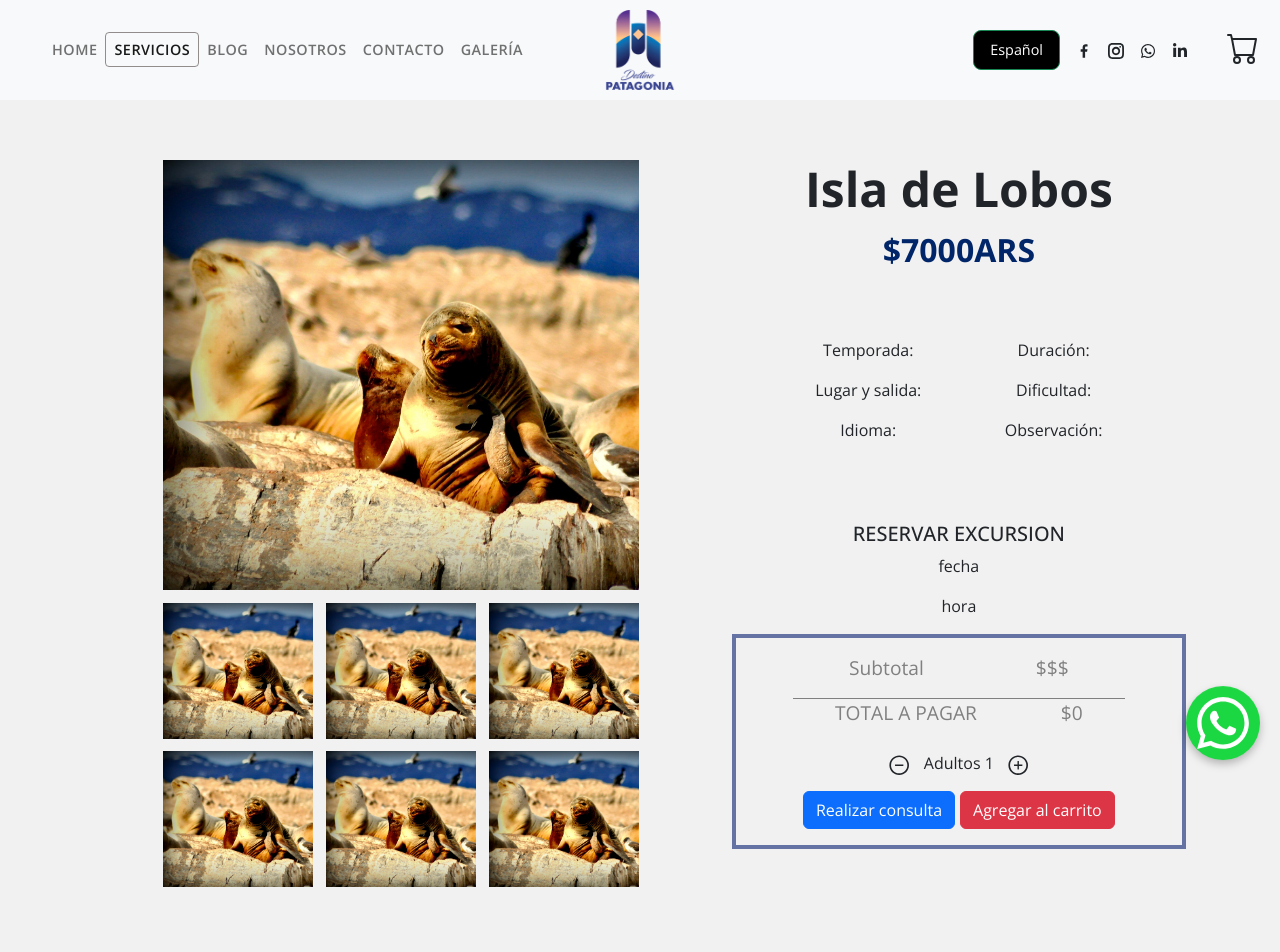
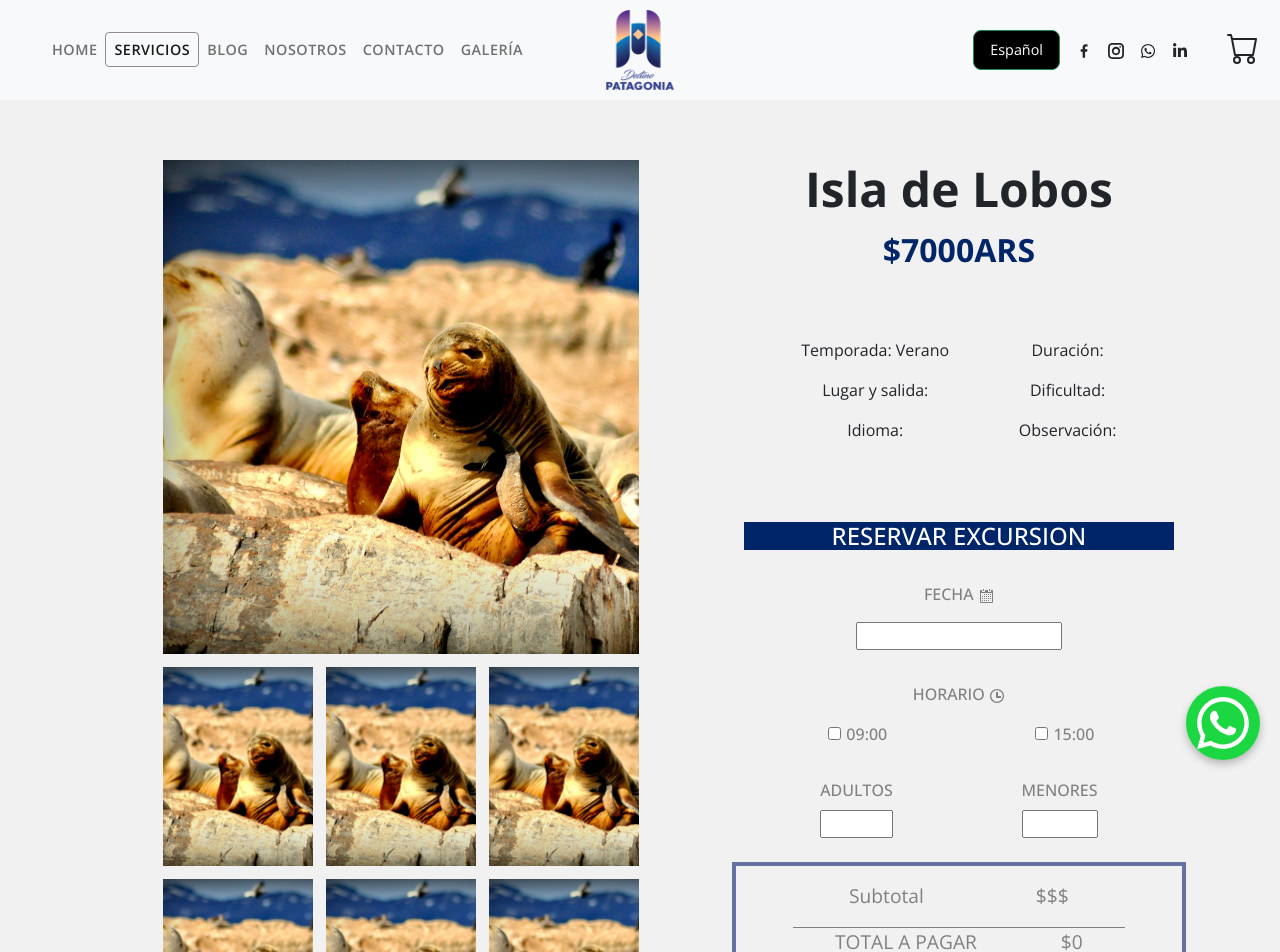
Before and after one commit to Florsala/DestinoP, a React (Create React App) app: page /servicios/1 in a window 1280 px wide. Shown: the top 952 px of the page. Built offline with nearby package versions, Linux system fonts and the light colour scheme; a web font is replaced by a local one.

Commit message:
changes in reservation form

```diff
--- a/package.json
+++ b/package.json
@@ -10,6 +10,7 @@
     "bootstrap": "^5.2.3",
     "react": "^18.2.0",
     "react-bootstrap": "^2.6.0",
+    "react-datepicker": "^4.8.0",
     "react-dom": "^18.2.0",
     "react-icons": "^4.6.0",
     "react-iframe": "^1.8.5",
--- a/src/components/ItemDetail.jsx
+++ b/src/components/ItemDetail.jsx
@@ -1,11 +1,18 @@
 import React, { useContext, useEffect, useState } from "react";
 import "../styles/ItemDetail.css";
 import { Link } from "react-router-dom";
+
+import Datepicker from "react-datepicker";
+import "react-datepicker/dist/react-datepicker.css";
 
 import Container from "react-bootstrap/Container";
 import Alert from "react-bootstrap/Alert";
 
 import { IoMdCheckmarkCircleOutline } from "react-icons/io";
+import {GoCalendar} from "react-icons/go";
+import {GoClock} from "react-icons/go";
+
+
 
 import Row from "react-bootstrap/Row";
 import Col from "react-bootstrap/Col";
@@ -14,6 +21,8 @@ import cartContext from "../context/CartContext";
 import ItemCount from "./ItemCount";
 
 const ItemDetail = ({ item }) => {
+  const [selectedDate, setSelectedDate] = useState(null);
+
   const [addToCart, setAddToCart] = useState(false);
 
   const { addItem, addTotal } = useContext(cartContext);
@@ -45,6 +54,7 @@ const ItemDetail = ({ item }) => {
             <img src={item.img} alt="" />
             <img src={item.img} alt="" />
             <img src={item.img} alt="" />
+
           </div>
 
           <Col>
@@ -55,7 +65,7 @@ const ItemDetail = ({ item }) => {
 
             <Container>
               <div>
-                <p>Temporada:</p>
+                <p>Temporada: Verano</p>
                 <p>Lugar y salida:</p>
                 <p>Idioma:</p>
               </div>
@@ -68,13 +78,66 @@ const ItemDetail = ({ item }) => {
             </Container>
             <Container>
               <div className="container-sm">
-                <h5 className="text-uppercase">Reservar excursion</h5>
+                <h5 className="text-uppercase font-h5">Reservar excursion</h5>
               </div>
 
-              <div>
-              <p>fecha</p>
-                <p>hora</p>
+              <div className="form-reservation">
+                <div className="date-form">
+                  <p>fecha <span><GoCalendar/></span></p>
 
+                  <Datepicker
+                    selected={selectedDate}
+                    onChange={(date) => setSelectedDate(date)}
+                    dateFormat="dd/MM/yyyy"
+                  />
+                </div>
+                <div className="time-form_container">
+                  <p>horario <span><GoClock/></span></p>
+                  <div className="time-form">
+                    <label>
+                      <input
+                        style={{ margin: "5px" }}
+                        type="checkbox"
+                        id="cbox1"
+                        value="time"
+                      />
+                      09:00
+                    </label>
+                    <label>
+                      <input
+                        style={{ margin: "5px" }}
+                        type="checkbox"
+                        id="cbox1"
+                        value="time"
+                      />
+                      15:00
+                    </label>
+                  </div>
+                </div>
+
+                <div className="quantity-form_container">
+                  <div className="quantity-form">
+                    <label for="quantity">Adultos</label>
+                    <input
+                      type="number"
+                      id="quantity"
+                      name="quantity"
+                      min="0"
+                      max="10"
+                    />
+                  </div>
+
+                  <div className="quantity-form">
+                    <label for="quantity">Menores</label>
+                    <input
+                      type="number"
+                      id="quantity"
+                      name="quantity"
+                      min="0"
+                      max="10"
+                    />
+                  </div>
+                </div>
               </div>
 
               <div className="containerItem-total container-fluid">
@@ -131,9 +194,8 @@ const ItemDetail = ({ item }) => {
                       alignItems: "center",
                     }}
                   >
-
-                    <Alert style={{transition:'all 2s'}}>
-                      <p >
+                    <Alert style={{ transition: "all 2s" }}>
+                      <p>
                         Su excursión fue agregada al carrito{" "}
                         <span>
                           <IoMdCheckmarkCircleOutline
--- a/src/styles/ItemDetail.css
+++ b/src/styles/ItemDetail.css
@@ -1,5 +1,11 @@
-.text-justify{
-    text-align: justify;
+.text-justify {
+  text-align: justify;
+}
+
+.font-h5{
+  font-size: 1.5rem;
+    color: white;
+    background-color: #002569;
 }
 
 .container-grid-img {
@@ -20,7 +26,6 @@
 .display-grid {
   display: grid;
   grid-template-columns: 2fr 1.5fr;
-
 }
 
 .span-3 {
@@ -40,3 +45,47 @@
     grid-column: span 2;
   }
 }
+
+.form-reservation {
+  display: flex;
+  flex-direction: column;
+  align-items: flex-start;
+  width: 100%;
+  margin: 1.5rem;
+  text-transform: uppercase;
+  gap: 2rem;
+  font-weight: 500;
+  color: grey;
+}
+.date-form {
+  display: flex;
+  flex-direction: column;
+  margin: 0 auto;
+}
+
+.time-form_container {
+  display: flex;
+  width: 100%;
+  flex-direction: column;
+}
+
+.time-form {
+  display: flex;
+  gap: 0.5rem;
+  justify-content: space-around;
+}
+.quantity-form_container {
+  display: flex;
+  width: 100%;
+  justify-content: space-around;
+}
+
+.quantity-form {
+  display: flex;
+  flex-direction: column;
+  gap: 0.5rem;
+}
+
+input[type="number"] {
+  text-align: center;
+}
```
Also changed, not shown: 1 other file (tests, documents, lock files or other folders).
